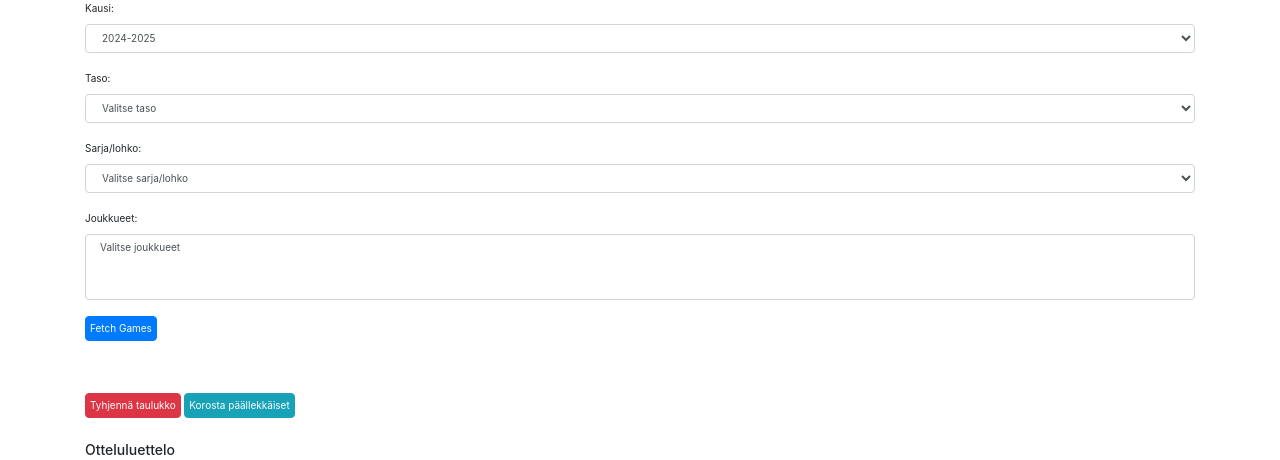
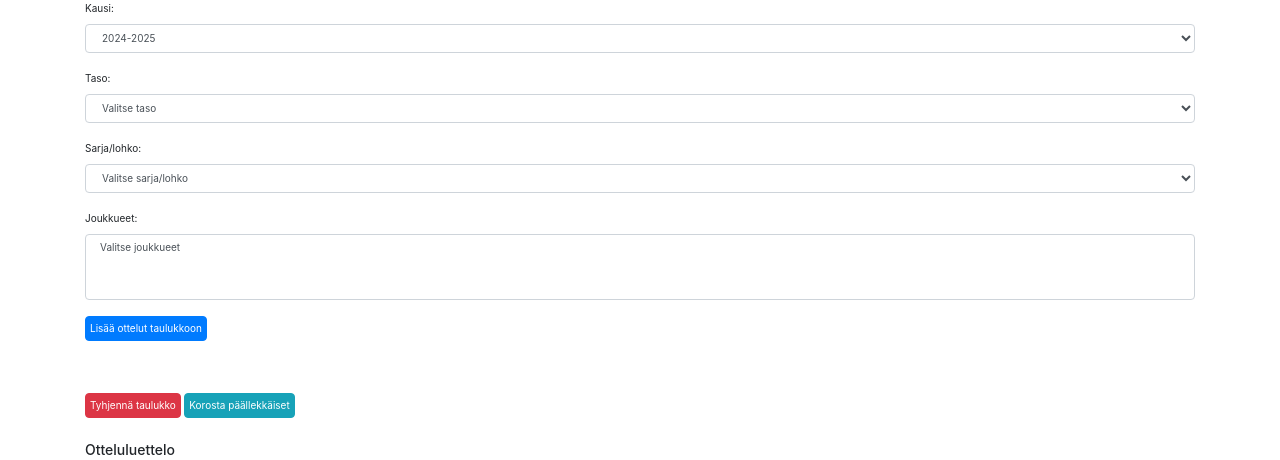
Before and after one commit to atg247/iGM, a Flask app: page / in a window 1280 px wide. Shown: the part 49-509 px from the top of the page. Run offline with Flask 3, Linux system fonts and the light colour scheme; data that the repository does not hold is empty; some libraries are stand-ins or nearby versions.

Commit message:
muutama muutos

```diff
--- a/app_v1.py
+++ b/app_v1.py
@@ -1,4 +1,5 @@
-from flask import Flask, render_template, request, jsonify
+import os
+from flask import Flask, render_template, request, jsonify # type: ignore
 import requests
 import pandas as pd
 
@@ -197,7 +198,7 @@ def send_selected_games():
 
     print(selected_game_details)
 
-    return jsonify({"message": "Selected games forwarded successfully.", "games": selected_game_details})
+    return jsonify({"message": "Tämä toiminto ei vielä ole käytössä.", "games": selected_game_details})
 
 # Start the Flask app in debug mode.
 if __name__ == '__main__':
--- a/templates/index.html
+++ b/templates/index.html
@@ -116,7 +116,7 @@
             </div>
 
             <!-- Submit Button -->
-            <input type="submit" value="Fetch Games" class="btn btn-primary">
+            <input type="submit" value="Lisää ottelut taulukkoon" class="btn btn-primary">
 
         </form>
 
```
